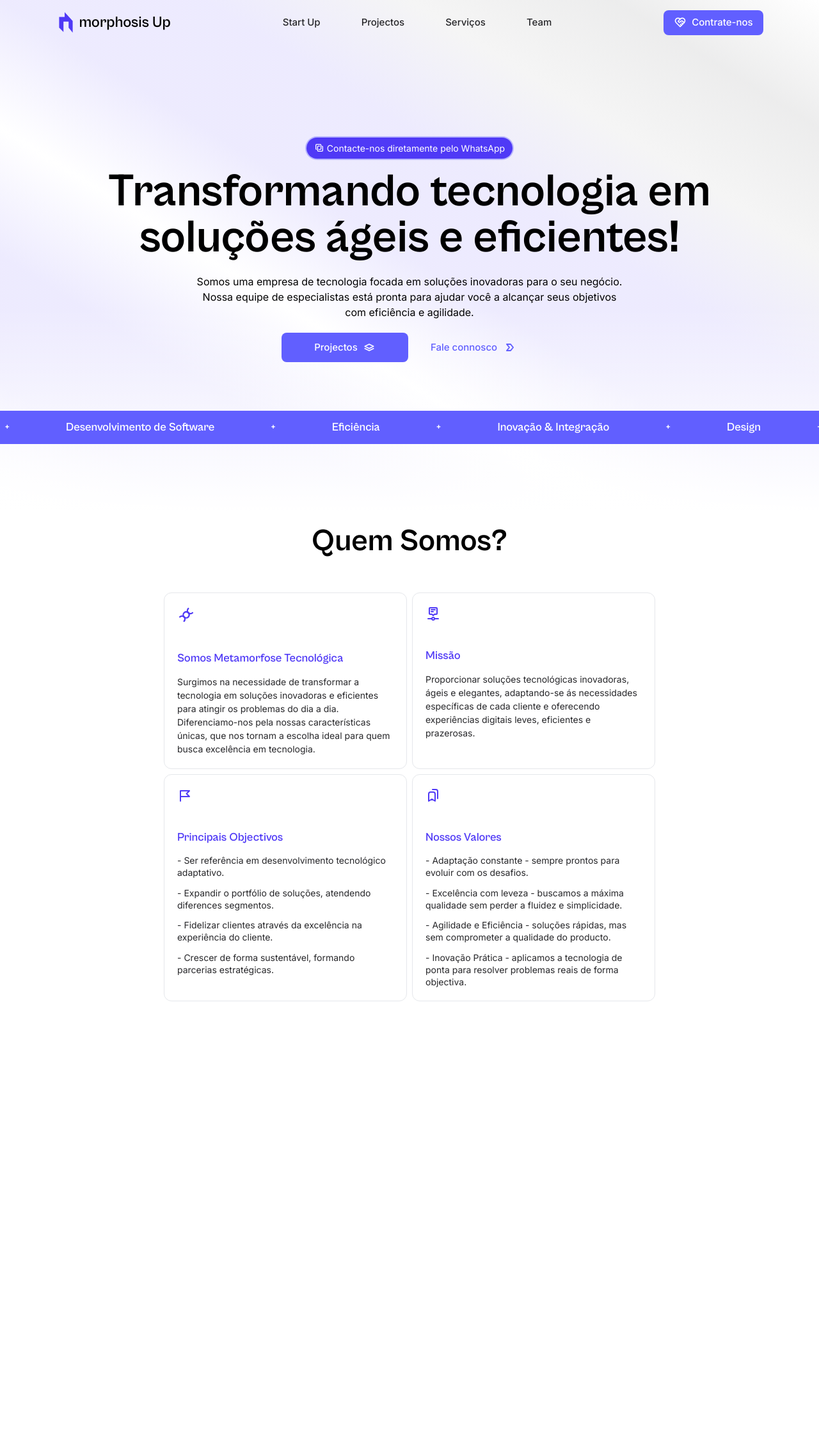
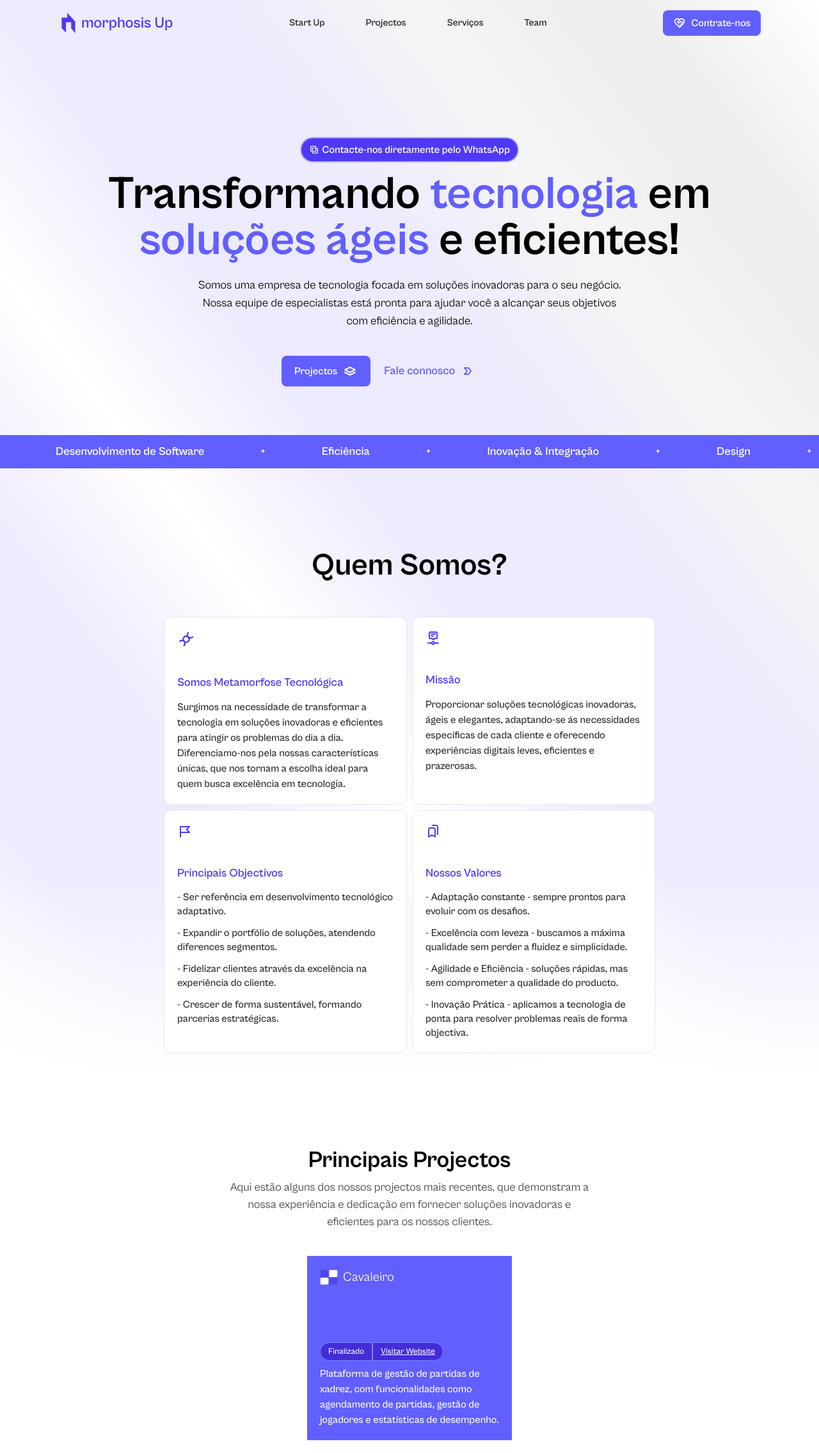
Before and after one commit to morphosiss/morphosisUp, a Next.js app: page / in a window 1280 px wide. Shown: the whole page at 64% size. Before the commit the page ends 1585 px from the top, so only its background shows below. Built offline with nearby package versions, Linux system fonts and the light colour scheme.

Commit message:
Finalizado Projectos

```diff
--- a/src/app/components/Home/Header.tsx
+++ b/src/app/components/Home/Header.tsx
@@ -5,7 +5,7 @@ import Banner from "./HeaderComponents/Banner";
 
 const Header = () => {
   return (
-    <header className="py-4 back h-screen relative">
+    <header className="py-4 back  relative">
       <div className="absolute bottom-0 left-0 right-0 w-full h-80 bg-gradient bg-gradient-to-b from-transparent to-white"></div>
       <Navbar />
       <Banner />
@@ -14,8 +14,9 @@ const Header = () => {
       </section>
       <section className="relative pt-32">
         <div className="max-w-3xl w-full mx-auto text-center">
-          <h2 className="font-bold text-5xl">Quem Somos?</h2>
-
+          <header>
+            <h2 className="font-bold text-5xl">Quem Somos?</h2>
+          </header>
           <div className="grid mt-14  pb-5 grid-cols-2 gap-2">
             <div className="p-5 rounded-xl  bg-white border border-gray-200">
               <header>
@@ -42,7 +43,7 @@ const Header = () => {
                 <h3 className="text-start text-indigo-600 font-semibold text-lg">
                   Somos Metamorfose Tecnológica
                 </h3>
-                <p className="text-[14px] pt-3 text-zinc-800">
+                <p className="font-medium pt-3 text-zinc-800">
                   Surgimos na necessidade de transformar a tecnologia em
                   soluções inovadoras e eficientes para atingir os problemas do
                   dia a dia. Diferenciamo-nos pela nossas características
@@ -80,7 +81,7 @@ const Header = () => {
                 <h3 className="text-start text-indigo-600 font-semibold text-lg">
                   Missão
                 </h3>
-                <p className="text-[14px] pt-3 text-zinc-800">
+                <p className="font-medium pt-3 text-zinc-800">
                   Proporcionar soluções tecnológicas inovadoras, ágeis e
                   elegantes, adaptando-se ás necessidades específicas de cada
                   cliente e oferecendo experiências digitais leves, eficientes e
@@ -114,26 +115,24 @@ const Header = () => {
                   Principais Objectivos
                 </h3>
                 <div className="flex flex-col gap-0 leading-snug">
-                  <p className="text-[14px] pt-3 text-zinc-800">
+                  <p className="font-medium pt-3 text-zinc-800">
                     - Ser referência em desenvolvimento tecnológico adaptativo.
                   </p>
-                  <p className="text-[14px] pt-3 text-zinc-800">
+                  <p className="font-medium pt-3 text-zinc-800">
                     - Expandir o portfólio de soluções, atendendo diferences
                     segmentos.
                   </p>
-                  <p className="text-[14px] pt-3 text-zinc-800">
+                  <p className="font-medium pt-3 text-zinc-800">
                     - Fidelizar clientes através da excelência na experiência do
                     cliente.
                   </p>
-                  <p className="text-[14px] pt-3 text-zinc-800">
+                  <p className="font-medium pt-3 text-zinc-800">
                     - Crescer de forma sustentável, formando parcerias
                     estratégicas.
                   </p>
                 </div>
               </footer>
             </div>
-
-
 
             <div className="p-5 rounded-xl  bg-white border border-gray-200">
               <header>
@@ -160,19 +159,19 @@ const Header = () => {
                   Nossos Valores
                 </h3>
                 <div className="flex flex-col gap-0 leading-snug">
-                  <p className="text-[14px] pt-3 text-zinc-800">
+                  <p className="font-medium pt-3 text-zinc-800">
                     - Adaptação constante - sempre prontos para evoluir com os
                     desafios.
                   </p>
-                  <p className="text-[14px] pt-3 text-zinc-800">
+                  <p className="font-medium pt-3 text-zinc-800">
                     - Excelência com leveza - buscamos a máxima qualidade sem
                     perder a fluidez e simplicidade.
                   </p>
-                  <p className="text-[14px] pt-3 text-zinc-800">
+                  <p className="font-medium pt-3 text-zinc-800">
                     - Agilidade e Eficiência - soluções rápidas, mas sem
                     comprometer a qualidade do producto.
                   </p>
-                  <p className="text-[14px] pt-3 text-zinc-800">
+                  <p className="font-medium pt-3 text-zinc-800">
                     - Inovação Prática - aplicamos a tecnologia de ponta para
                     resolver problemas reais de forma objectiva.
                   </p>
--- a/src/app/components/Home/HeaderComponents/Banner.tsx
+++ b/src/app/components/Home/HeaderComponents/Banner.tsx
@@ -2,7 +2,7 @@ const Banner = () => {
   return (
     <section className="pt-40 relative">
       <div className="max-w-6xl w-full m-auto text-center">
-        <button className="text-[14px] flex items-center m-auto justify-center gap-1 px-3 py-1.5 mb-4 ring-2 ring-indigo-500/40 rounded-full bg-indigo-600 text-white">
+        <button className="font-semibold flex items-center m-auto justify-center gap-1 px-3 py-1.5 mb-4 ring-2 ring-indigo-500/40 rounded-full bg-indigo-600 text-white">
           <svg
             xmlns="http://www.w3.org/2000/svg"
             viewBox="0 0 24 24"
@@ -20,17 +20,17 @@ const Banner = () => {
           Contacte-nos diretamente pelo WhatsApp
         </button>
         <h1 className="text-7xl font-bold">
-          Transformando tecnologia em soluções ágeis e eficientes!
+          Transformando <span className="text-indigo-500">tecnologia</span> em <span className="text-indigo-500">soluções ágeis</span> e eficientes!
         </h1>
         <div className="mt-5 max-w-2xl w-full m-auto">
-          <p>
+          <p className="text-lg ">
             Somos uma empresa de tecnologia focada em soluções inovadoras para o
             seu negócio. Nossa equipe de especialistas está pronta para ajudar
             você a alcançar seus objetivos com eficiência e agilidade.
           </p>
 
-          <div className="grid grid-cols-2 max-w-[25rem] gap-1 m-auto mt-5 w-full">
-            <button className="flex cursor-pointer items-center justify-center gap-2 text-[15px] font-medium py-3 px-4 rounded-lg bg-indigo-500 text-white transition-all hover:bg-indigo-600">
+          <div className="flex max-w-[25rem] gap-1 m-auto mt-10 w-full">
+            <button className="flex cursor-pointer items-center justify-center gap-2 font-semibold py-3 px-5 rounded-lg bg-indigo-500 text-white transition-all hover:bg-indigo-600">
               Projectos
               <svg
                 xmlns="http://www.w3.org/2000/svg"
@@ -40,14 +40,14 @@ const Banner = () => {
                 strokeWidth="2"
                 strokeLinecap="round"
                 strokeLinejoin="round"
-                className="icon size-5 icon-tabler icons-tabler-outline icon-tabler-stack"
+                className="icon size-6 icon-tabler icons-tabler-outline icon-tabler-stack"
               >
                 <path stroke="none" d="M0 0h24v24H0z" fill="none" />
                 <path d="M12 6l-8 4l8 4l8 -4l-8 -4" />
                 <path d="M4 14l8 4l8 -4" />
               </svg>
             </button>
-            <button className="flex items-center justify-center border border-transparent cursor-pointer gap-2 text-[15px] font-medium py-2 px-4 rounded-lg  text-indigo-500 transition-all hover:border hover:border-indigo-500">
+            <button className="flex items-center justify-center border border-transparent cursor-pointer gap-2  font-semibold text-lg py-2 px-4 rounded-lg  text-indigo-500 transition-all hover:border hover:border-indigo-500">
               Fale connosco
               <svg
                 xmlns="http://www.w3.org/2000/svg"
--- a/src/app/components/Home/HeaderComponents/Navbar.tsx
+++ b/src/app/components/Home/HeaderComponents/Navbar.tsx
@@ -16,37 +16,37 @@ const Navbar = () => {
               fill="currentColor"
             />
           </svg>
-          <span className="text-2xl font-semibold text--600">morphosis Up</span>
+          <span className="text-2xl font-semibold text-indigo-600">morphosis Up</span>
         </Link>
       </div>
       <div className="flex items-center gap-16">
         <Link
           href={"/"}
-          className="text-zinc-800 text-[15px] font-medium transition-all hover:underline hover:text-indigo-600"
+          className="text-zinc-800 text-[15px] font-semibold transition-all hover:underline hover:text-indigo-600"
         >
           Start Up
         </Link>
         <Link
           href={"/"}
-          className="text-zinc-800 text-[15px] font-medium transition-all hover:underline hover:text-indigo-600"
+          className="text-zinc-800 text-[15px] font-semibold transition-all hover:underline hover:text-indigo-600"
         >
           Projectos
         </Link>
         <Link
           href={"/"}
-          className="text-zinc-800 text-[15px] font-medium transition-all hover:underline hover:text-indigo-600"
+          className="text-zinc-800 text-[15px] font-semibold transition-all hover:underline hover:text-indigo-600"
         >
           Serviços
         </Link>
         <Link
           href={"/"}
-          className="text-zinc-800 text-[15px] font-medium transition-all hover:underline hover:text-indigo-600"
+          className="text-zinc-800 text-[15px] font-semibold transition-all hover:underline hover:text-indigo-600"
         >
           Team
         </Link>
       </div>
       <div>
-        <button className="flex items-center gap-2 text-[15px] font-medium py-2 px-4 rounded-lg bg-indigo-500 text-white transition-all hover:bg-indigo-600">
+        <button className="flex items-center gap-2 font-semibold py-2 px-4 rounded-lg bg-indigo-500 text-white transition-all hover:bg-indigo-600">
           <svg
             xmlns="http://www.w3.org/2000/svg"
             viewBox="0 0 24 24"
--- a/src/app/globals.css
+++ b/src/app/globals.css
@@ -49,9 +49,11 @@ h3,
 h4,
 h5,
 h6,
-span {
+span, p, a, button {
   font-family: "Cabine Grotesk", sans-serif;
 }
+
+
 
 body {
   background: #fff;
--- a/src/app/page.tsx
+++ b/src/app/page.tsx
@@ -1,9 +1,109 @@
+import Link from "next/link";
 import Header from "./components/Home/Header";
 
 export default function Home() {
   return (
     <div>
       <Header />
+      <main className="w-full">
+        <header className="text-center max-w-xl w-full mx-auto mt-28">
+          <h2 className="font-bold text-4xl">Principais Projectos</h2>
+          <h5 className="pt-2 font- text-[18px] text-zinc-700">
+            Aqui estão alguns dos nossos projectos mais recentes, que
+            demonstram a nossa experiência e dedicação em fornecer soluções
+            inovadoras e eficientes para os nossos clientes.
+          </h5>
+        </header>
+        <div className="max-w-[20rem] pb-5 w-full grid gap-1 grid-cols-1  mx-auto mt-10">
+          <div className="p-5 h-72 flex flex-col justify-between bg-indigo-500">
+            <header className="flex items-center gap-2">
+              <span>
+                <svg
+                  className="w-7"
+                  viewBox="0 0 34 28"
+                  fill="none"
+                  xmlns="http://www.w3.org/2000/svg"
+                >
+                  <rect
+                    x="0.845215"
+                    width="15.3634"
+                    height="13.2125"
+                    rx="2"
+                    fill="#4F46E5"
+                  />
+                  <rect
+                    x="0.845215"
+                    y="14.4879"
+                    width="15.3634"
+                    height="13.2125"
+                    rx="2"
+                    fill="white"
+                  />
+                  <rect
+                    x="17.4839"
+                    y="14.4879"
+                    width="15.6707"
+                    height="13.2125"
+                    rx="2"
+                    fill="#4F46E5"
+                  />
+                  <rect
+                    x="17.4839"
+                    width="15.6707"
+                    height="13.2125"
+                    rx="2"
+                    fill="white"
+                  />
+                </svg>
+              </span>
+              <p className="text-xl text-white font-['Poppins']">Cavaleiro</p>
+            </header>
+            <footer>
+              <div className="flex flex-wrap gap-0">
+                <p className="px-3 py-1 rounded-l-full bg-indigo-700 text-white inline-flex text-[13px] font-medium mb-2 border border-indigo-400">
+                  Finalizado
+                </p>
+                <Link
+                  href={"https://cavaleiro.tech"}
+                  target="_blank"
+                  className="px-3 py-1 underline rounded-r-full bg-indigo-700 text-white inline-flex text-[13px] font-medium mb-2 border border-indigo-400"
+                >
+                  Visitar Website
+                </Link>
+              </div>
+              <p className="text-white font-medium">
+                Plataforma de gestão de partidas de xadrez, com funcionalidades
+                como agendamento de partidas, gestão de jogadores e estatísticas
+                de desempenho.
+              </p>
+            </footer>
+          </div>
+
+          {/* {Array.from({ length: 3 }).map((_, index) => (
+            <div
+              key={index}
+              className="p-5 h-72 flex items-center justify-center bg-indigo-500"
+            >
+              <div className="flex items-center justify-center flex-col gap-2">
+                <svg
+                  className="text-white animate-pulse size-10"
+                  viewBox="0 0 92 139"
+                  fill="currentColor"
+                  xmlns="http://www.w3.org/2000/svg"
+                >
+                  <path
+                    d="M0 33V105.5L29.5 135V64.5H64.5V105.5L92 138.5V59.5L37.5 0V33H0Z"
+                    fill="currentColor"
+                  />
+                </svg>
+                <h5 className="text-white text-lg animate-pulse font-semibold">
+                  Construindo
+                </h5>
+              </div>
+            </div>
+          ))} */}
+        </div>
+      </main>
     </div>
   );
 }
```
